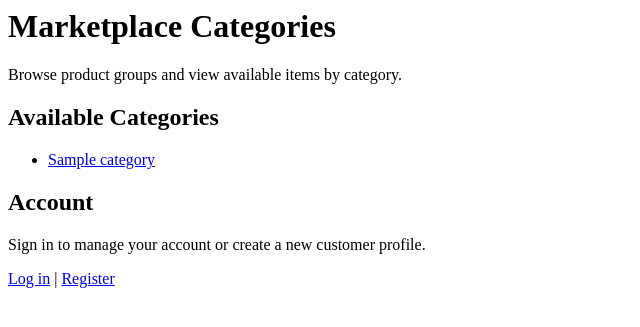
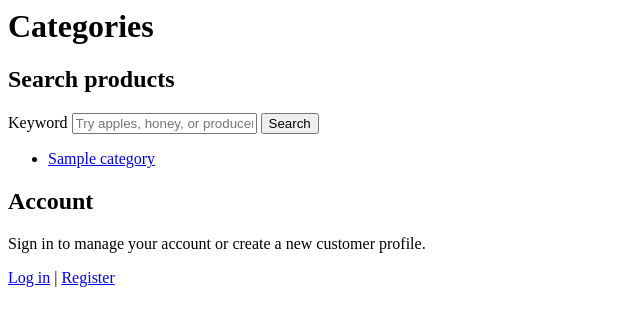
Before and after one commit to elosjoy/DESD, a Django app: page / in a window 1280 px wide. Shown: the top 327 px of the page, without its empty margins (0-640 px from the left). Run offline with Django 4.2, Linux system fonts and the light colour scheme; tables that the repository leaves empty hold one stand-in row (values such as "Sample post").

Commit message:
Added search function

```diff
--- a/marketplace/templates/marketplace/home.html
+++ b/marketplace/templates/marketplace/home.html
@@ -1,21 +1,37 @@
-<main>
-  <header>
-    <h1>Marketplace Categories</h1>
-    <p>Browse product groups and view available items by category.</p>
-  </header>
+<h1>Categories</h1>
 
-  <section aria-labelledby="categories-heading">
-    <h2 id="categories-heading">Available Categories</h2>
+<section aria-labelledby="search-heading">
+  <h2 id="search-heading">Search products</h2>
+  <form method="get" action="{% url 'marketplace:home' %}">
+    <label for="search-input">Keyword</label>
+    <input id="search-input" type="text" name="q" value="{{ search_query }}" placeholder="Try apples, honey, or producer name" />
+    <button type="submit">Search</button>
+  </form>
+
+  {% if search_performed %}
+    <h3>Results for "{{ search_query }}"</h3>
     <ul>
-      {% for c in categories %}
+      {% for p in search_results %}
         <li>
-          <a href="{% url 'marketplace:category_products' c.slug %}">{{ c.name }}</a>
+          <strong>{{ p.name }}</strong> - {{ p.category.name }} - {{ p.producer.producer_name }} - GBP {{ p.price }}
+          {% if p.description %}
+            <br />{{ p.description }}
+          {% endif %}
         </li>
       {% empty %}
-        <li>No categories yet. Add some in /admin/.</li>
+        <li>No matching products found.</li>
       {% endfor %}
     </ul>
-  </section>
+  {% endif %}
+</section>
+
+<ul>
+  {% for c in categories %}
+    <li><a href="{% url 'marketplace:category_products' c.slug %}">{{ c.name }}</a></li>
+  {% empty %}
+    <li>No categories yet. Add some in /admin/</li>
+  {% endfor %}
+</ul>
 
   <section aria-labelledby="account-heading">
     <h2 id="account-heading">Account</h2>
--- /dev/null
+++ b/real_products_template.csv
@@ -0,0 +1,4 @@
+name,price,category_name,category_slug,producer_username,producer_name,contact_name,phone,address,postcode,description,allergen_info,stock_quantity,availability_status
+Cox Apples,2.80,Fruit,fruit,orchard_one,Orchard One,Amelia Stone,01234 444444,14 Orchard Lane,OR1 2AA,Classic British dessert apples,,60,AVAILABLE
+Chestnut Mushrooms,1.95,Vegetables,vegetables,woodland_farm,Woodland Farm,Noah Reed,01234 555555,8 Moss Road,WD3 5BB,Earthy mushrooms for cooking,,45,IN_SEASON
+Goat Cheese Log,4.50,Dairy,dairy,high_ridge,High Ridge Dairy,Lila Khan,01234 666666,3 Ridge View,HR4 6CC,Creamy soft cheese,Contains milk,25,AVAILABLE
```
Also changed, not shown: marketplace/admin.py (+6 -1 lines), marketplace/management/__init__.py (added), marketplace/management/commands/__init__.py (added).
